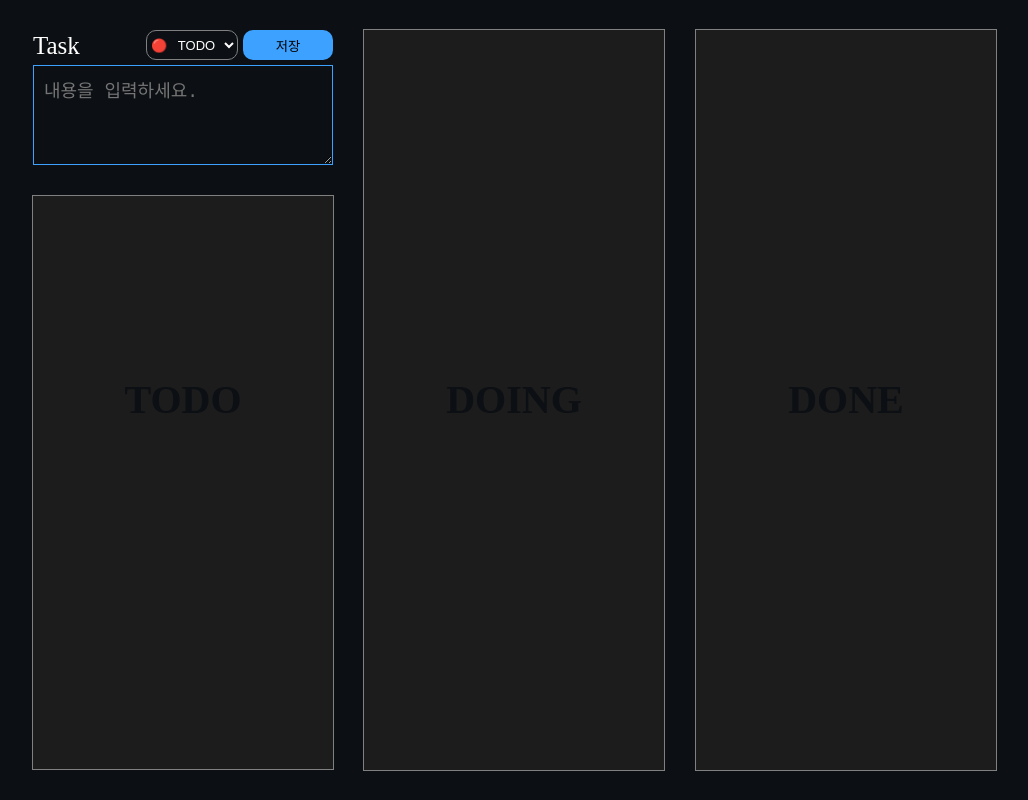
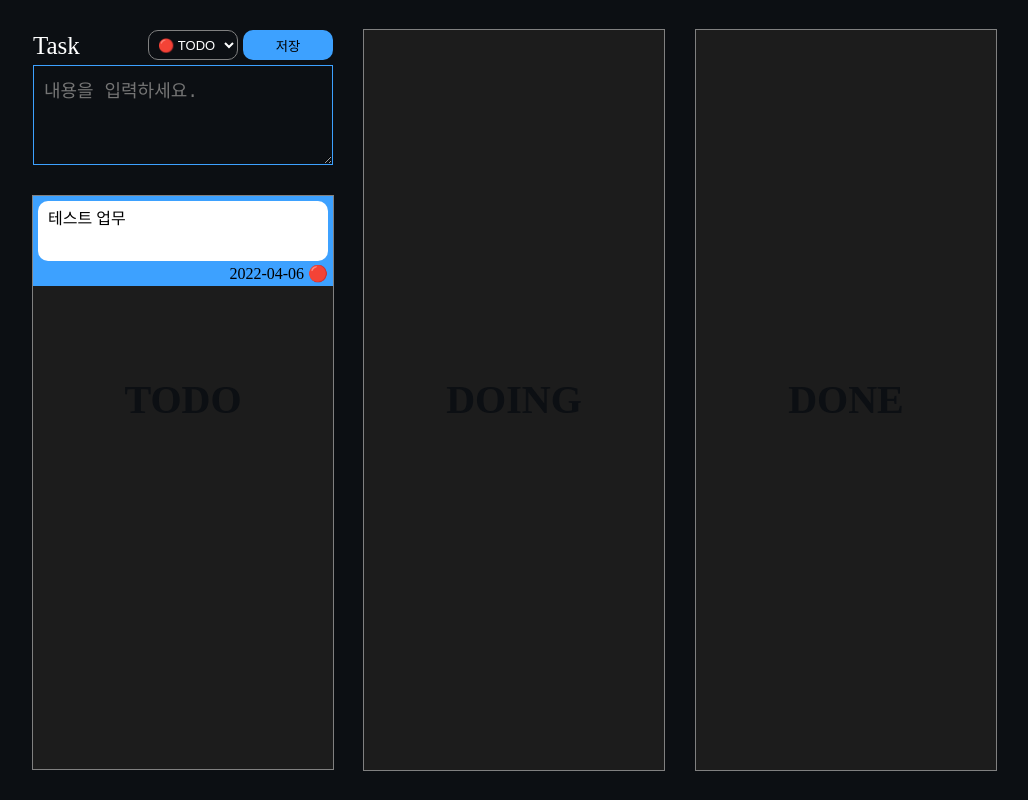
Before and after one commit to choekko/rxjs-todo-list, a React (Create React App) app: page / in a window 1280 px wide. Shown: the whole page, without its empty margins (125-1153 px from the left). Built offline with nearby package versions, Linux system fonts and the light colour scheme; the HTML template or start-up script is replaced by a standard one.

Commit message:
feat: make TaskItem

```diff
--- a/src/App.tsx
+++ b/src/App.tsx
@@ -1,15 +1,15 @@
 import React from 'react';
 import './App.css';
-import Task from './pages/Task';
 import {ThemeProvider} from '@emotion/react';
 import theme from './styles/theme';
 import GlobalStyle from './styles/global';
+import TaskMachine from './pages/TaskMachine';
 
 function App() {
   return (
     <ThemeProvider theme={theme}>
       <GlobalStyle />
-      <Task/>
+      <TaskMachine />
     </ThemeProvider>
   );
 }
--- a/src/components/taskInput/vacs/VTaskInput.tsx
+++ b/src/components/taskInput/vacs/VTaskInput.tsx
@@ -2,7 +2,7 @@
 import * as React from 'react';
 import {MouseEventHandler, RefObject} from 'react';
 import {css, Theme} from '@emotion/react';
-import theme from '../../../styles/theme';
+import {TASK_TYPE_ICON_MAP, TASK_TYPES} from '../../../constants/task';
 
 export interface VTaskInputProps {
 	taskTextAreaRef: RefObject<HTMLTextAreaElement>;
@@ -17,9 +17,11 @@ const VTaskInput = ({taskTextAreaRef, taskTypeSelectRef, onSaveBtnClick}: VTaskI
 				<span>Task</span>
 				<div css={selectAndBtnWrapStyle}>
 					<select ref={taskTypeSelectRef} css={taskTypeSelectStyle}>
-						<option value="TODO">🔴 &nbsp; <span>TODO</span></option>
-						<option value="DOING">🟠 &nbsp; <span>DOING</span></option>
-						<option value="DONE">🟢 &nbsp; <span>DONE</span></option>
+						{
+							TASK_TYPES.map(taskType => <>
+								<option value={taskType}>{TASK_TYPE_ICON_MAP[taskType]}&nbsp;<span>{taskType}</span></option>
+							</>)
+						}
 					</select>
 					<button onClick={onSaveBtnClick} css={saveTaskBtnStyle}>저장</button>
 				</div>
@@ -56,6 +58,7 @@ const taskTypeSelectStyle = css`
 	border: 1px solid gray;
 	background-color: rgba(0,0,0,0);
 	color: white;
+	padding-left: 5px;
 
 	&:focus {
 		outline: none;
--- /dev/null
+++ b/src/components/taskItem/TaskItem.tsx
@@ -0,0 +1,17 @@
+import * as React from 'react';
+import VTaskItem, {VTaskItemProps} from './vacs/VTaskItem';
+import {TaskType} from '../../types/task';
+
+interface TaskItemProps<T extends TaskType> extends VTaskItemProps<T> {}
+
+function TaskItem<T extends TaskType>({ task }: TaskItemProps<T>) {
+
+  const vTaskItemProps: VTaskItemProps<T> = {
+    task
+  }
+  return (
+    <VTaskItem<T> {...vTaskItemProps}/>
+  );
+};
+
+export default TaskItem;
--- /dev/null
+++ b/src/components/taskItem/vacs/VTaskItem.tsx
@@ -0,0 +1,42 @@
+/** @jsxImportSource @emotion/react */
+import * as React from 'react';
+import {Task, TaskType} from '../../../types/task';
+import {css, Theme} from '@emotion/react';
+import {TASK_TYPE_ICON_MAP} from '../../../constants/task';
+
+export interface VTaskItemProps<T extends TaskType> {
+  task: Task<T>
+}
+
+function VTaskItem<T extends TaskType>({ task }: VTaskItemProps<T>) {
+  return (
+    <article css={taskItemStyle}>
+      <p css={taskValueStyle}>{task.value}</p>
+      <div css={taskFooterStyle}>
+        {task.createdDateYmd} {TASK_TYPE_ICON_MAP[task.type]}
+      </div>
+    </article>
+  );
+};
+
+const taskItemStyle = (theme: Theme) => css`
+  overflow: auto;
+  height: 80px;
+  padding: 5px;
+  background: ${theme.color.skyblue};
+`
+
+const taskValueStyle = css`
+  box-sizing: border-box;
+  padding: 10px;
+  background-color: white;
+  border-radius: 10px;
+  height: 60px;
+`
+
+const taskFooterStyle = css`
+  margin-top: 5px;
+  float: right;
+`
+
+export default VTaskItem;
--- a/src/components/taskList/TaskList.tsx
+++ b/src/components/taskList/TaskList.tsx
@@ -1,20 +1,19 @@
 import * as React from 'react';
 import VTaskList, {VTaskListProps} from './vacs/VTaskList';
-import {TaskType} from '../../types/task';
+import {Task, TaskType} from '../../types/task';
 import {VTaskInputProps} from '../taskInput/vacs/VTaskInput';
 
-interface TaskListProps {
-  taskType: TaskType
-}
+interface TaskListProps<T extends TaskType> extends VTaskListProps<T> {}
 
-const TaskList = ({ taskType }: TaskListProps) => {
+function TaskList<T extends TaskType>({ taskType, tasks }: TaskListProps<T>) {
 
-  const vTaskListProps: VTaskListProps = {
+  const vTaskListProps: VTaskListProps<T> = {
     taskType,
+    tasks,
   }
 
   return (
-    <VTaskList { ...vTaskListProps }/>
+    <VTaskList<T> { ...vTaskListProps }/>
   );
 };
 
--- a/src/components/taskList/vacs/VTaskList.tsx
+++ b/src/components/taskList/vacs/VTaskList.tsx
@@ -1,15 +1,18 @@
 /** @jsxImportSource @emotion/react */
 import * as React from 'react';
 import {css, Theme} from '@emotion/react';
-import {TaskType} from '../../../types/task';
+import {Task, TaskType} from '../../../types/task';
+import TaskItem from '../../taskItem/TaskItem';
 
-export interface VTaskListProps {
-  taskType: TaskType
+export interface VTaskListProps<T extends TaskType> {
+  taskType: T;
+  tasks: Task<T>[];
 }
 
-const VTaskList = ({taskType}: VTaskListProps) => {
+function VTaskList<T extends TaskType>({taskType, tasks}: VTaskListProps<T>) {
   return (
     <section css={theme => taskListStyle(theme, taskType)}>
+      {tasks.map(task => <TaskItem task={task}/>)}
     </section>
   );
 };
--- /dev/null
+++ b/src/constants/task.ts
@@ -0,0 +1,9 @@
+import {TaskType} from '../types/task';
+
+export const TASK_TYPES = ['TODO', 'DOING', 'DONE'] as const;
+
+export const TASK_TYPE_ICON_MAP: Record<TaskType, string> = {
+  'TODO': '🔴',
+  'DOING': '🟠',
+  'DONE': '🟢',
+}
--- a/src/pages/Task.tsx
+++ b/src/pages/TaskMachine.tsx
@@ -1,25 +1,34 @@
 /** @jsxImportSource @emotion/react */
-import React from 'react';
+import React, {useState} from 'react';
 import {css, Theme} from '@emotion/react';
 import {TaskInputRef} from '@/components/taskInput/hooks/useTaskInput';
 import {useRef} from 'react';
 import TaskInput from '../components/taskInput/TaskInput';
 import TaskList from '../components/taskList/TaskList';
+import {Task} from '../types/task';
 
-const Task = () => {
+function TaskMachine() {
 	const taskInputRef = useRef<TaskInputRef>(null);
 	const handleSaveTaskBtnClick = () => {
 		if (!taskInputRef.current) return;
 		console.log(taskInputRef.current.getType(), taskInputRef.current.getText());
 	}
 
+	const [tasksTodo, setTasksTodo] = useState<Task<'TODO'>[]>([{
+		type: 'TODO',
+		value: '테스트 업무',
+		createdDateYmd: '2022-04-06'
+	}]);
+	const [tasksDoing, setTasksDoing] = useState<Task<'DOING'>[]>([]);
+	const [tasksDone, setTasksDone] = useState<Task<'DONE'>[]>([]);
+
 	return <div css={taskListStyle}>
 		<div css={inputAndTodoListWrapStyle}>
 			<TaskInput ref={taskInputRef} onSaveBtnClick={handleSaveTaskBtnClick}/>
-			<TaskList taskType={'TODO'}/>
+			<TaskList<'TODO'> taskType={'TODO'} tasks={tasksTodo}/>
 		</div>
-		<TaskList taskType={'DOING'}/>
-		<TaskList taskType={'DONE'}/>
+		<TaskList<'DOING'> taskType={'DOING'} tasks={tasksDoing}/>
+		<TaskList<'DONE'> taskType={'DONE'} tasks={tasksDone}/>
 	</div>
 }
 
@@ -46,4 +55,4 @@ const inputAndTodoListWrapStyle = css`
 	gap: 30px;
 `
 
-export default Task;
+export default TaskMachine;
--- /dev/null
+++ b/src/types/utils.ts
@@ -0,0 +1 @@
+export type ArrayElement<A> = A extends readonly (infer T)[] ? T : never
```
Also changed, not shown: src/types/task.ts (+9 -1 lines).
